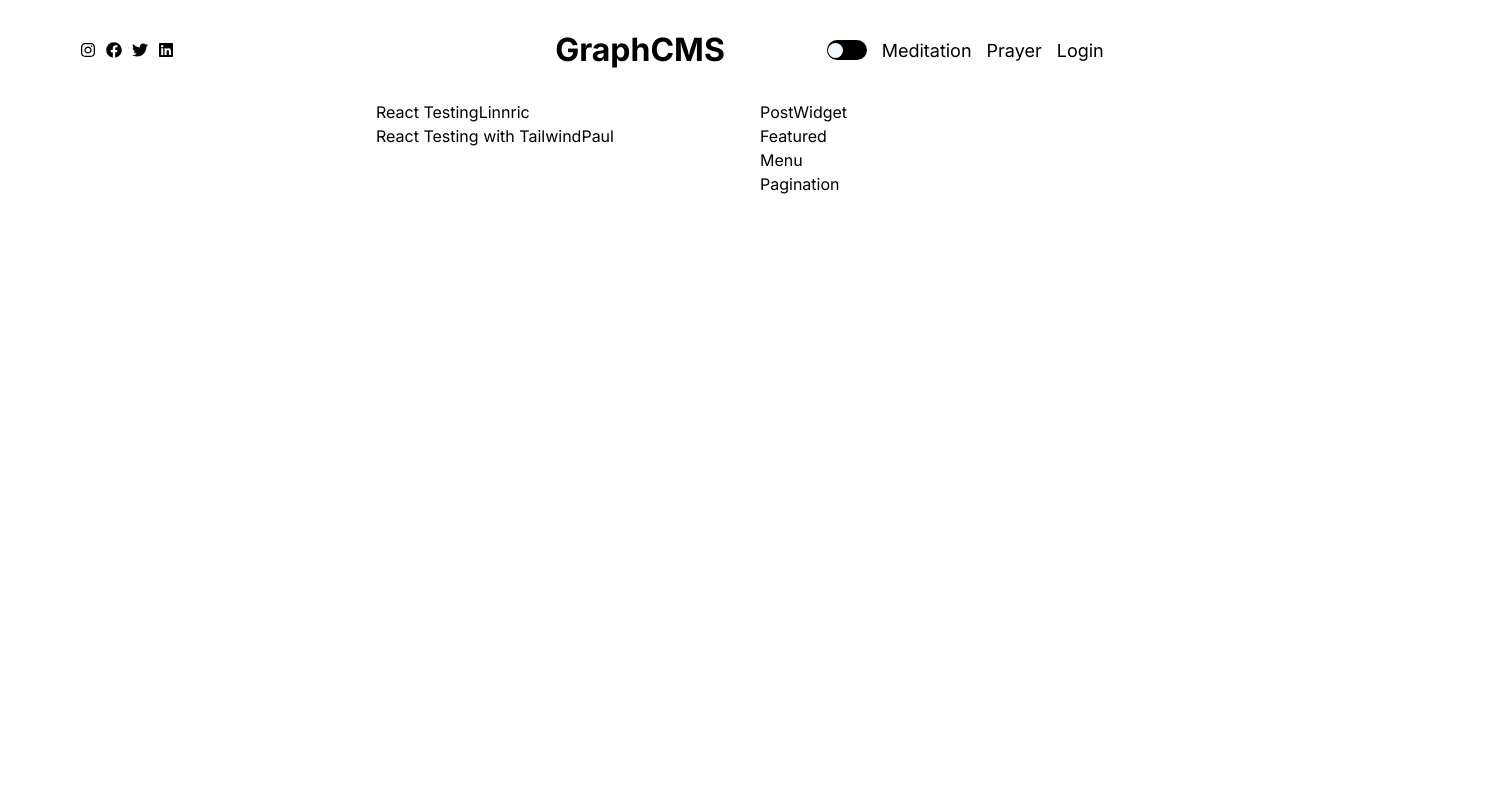
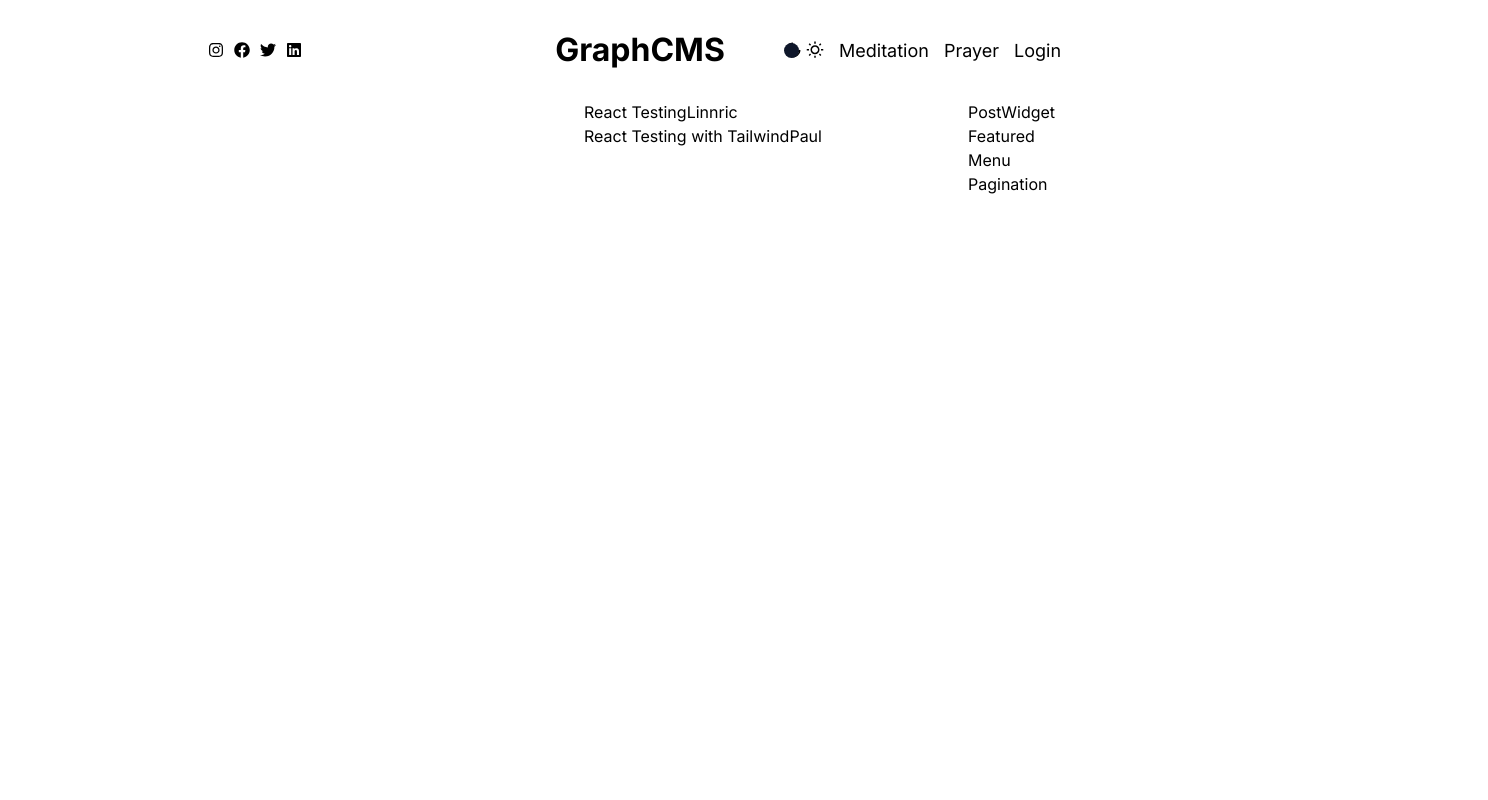
Before and after one commit to DavisKiprotich/Blog_Website, a Next.js app: page / in a window 1280 px wide. Shown: the top 800 px of the page, 1488 px wide, since content can reach past the window. Built offline with nearby package versions, Linux system fonts and the light colour scheme.

Commit message:
Reverting to vanilla css

```diff
--- a/components/ThemeToggler.jsx
+++ b/components/ThemeToggler.jsx
@@ -16,7 +16,11 @@ const ThemeToggler = () => {
   return (
     <div className={styles.container} onClick={toggle}>
       <FiMoon className='w-14px h-14px fill-blue-500' />
-      <div className={styles.ball}></div>
+      <div className={styles.ball} style={
+        theme === 'dark'
+        ? { backgroundColor: '#fff' }
+        : { backgroundColor: '#0f172a'}
+        }></div>
       <MdOutlineWbSunny className='w-14px h-14px fill-#ffc400-500' />
     </div>
   )
--- a/components/index.js
+++ b/components/index.js
@@ -6,7 +6,6 @@ export { default as Featured } from './Featured'
 export { default as CardList } from './CardList'
 export { default as ThemeToggler } from './ThemeToggler'
 export { default as AuthLinks} from './AuthLinks'
-export { default as Navbar } from './Navbar'
 export { default as Layout } from '../src/app/layout'
 export { default as Header } from './Header'
 export { default as Footer } from './Footer'
--- a/components/styles/themeToggler.module.css
+++ b/components/styles/themeToggler.module.css
@@ -6,14 +6,11 @@
     display: flex;
     align-items: center;
     justify-content: space-between;
-    background-color: black;
     position: relative;
 }
 .ball{
     width: 15px;
     height: 15px;
     border-radius: 50%;
-    background-color: aliceblue;
     position: absolute;
-    left: 1px;
 }
--- a/src/app/globals.css
+++ b/src/app/globals.css
@@ -5,34 +5,27 @@
 
 @import url('https://fonts.googleapis.com/css2?family=Montserrat:wght@300;400;700&display=swap');
 
-
-:root{
+:root {
   --bg: white;
   --textColor: black;
   --softBg: #f0f0f0;
   --softTextColor: #626262;
 }
-html,
-body {
+
+* {
   padding: 0;
   margin: 0;
-  font-family: 'Montserrat', sans-serif;
-  &:before{
-    content:'';
-    content: "";
-    width: 100%;
-    height: 100vh;
-    /* background: linear-gradient(to right bottom, #6d327c, #485DA6, #00a1ba, #01b18e, #32b37b); */
-    /* background: #D3D3D3; */
-    /* background-image: url("../public/bg.jpg"); */
-    position: fixed;
-    left: 0;
-    top: 0;
-    z-index: -1;
-    background-position: 50% 50%;
-    background-repeat: no-repeat;
-    background-size: cover;
-  }
+  box-sizing: border-box;
+}
+
+body {
+  max-width: 100vw;
+  overflow-x: hidden;
+}
+
+a {
+  color: inherit;
+  text-decoration: none;
 }
 
 .dark{
@@ -42,8 +35,18 @@ body {
   --softTextColor: #a6a6a6;
 }
 
+.light {
+  --bg: white;
+  --textColor: black;
+  --softBg: #f0f0f0;
+  --softTextColor: #626262;
+}
+
 .container{
   min-height: 100vh;
+  width: 100vw;
+  margin: 0;
+  padding: 0;
   background-color: var(--bg);
   color: var(--textColor);
 }
@@ -58,6 +61,43 @@ body {
 .text-shadow{
   text-shadow: 0px 2px 0px rgb(0 0 0 / 30%);
 }
+
+@media screen and (max-width: 1536px) {
+  .wrapper {
+    max-width: 1366px;
+  }
+}
+@media screen and (max-width: 1280px) {
+  .wrapper {
+    max-width: 1024px;
+  }
+}
+@media screen and (max-width: 1024px) {
+  .wrapper {
+    max-width: 768px;
+    padding-left: 40px;
+    padding-right: 40px;
+  }
+}
+@media screen and (max-width: 768px) {
+  .wrapper {
+    max-width: 640px;
+  }
+}
+@media screen and (max-width: 640px) {
+  .wrapper {
+    max-width: 475px;
+  }
+}
+
+.ql-container{
+  font-size: 28px !important;
+}
+
+.quill > .ql-container > .ql-editor.ql-blank::before{
+  color: #b3b3b1;
+}
+
 
 .adjacent-post{
   & .arrow-btn{
--- a/src/app/layout.jsx
+++ b/src/app/layout.jsx
@@ -19,9 +19,9 @@ export default function RootLayout({ children }) {
           <ThemeProvider>
             <div className="container">
               <div className="wrapper">
-              <Header />
-              {children}
-              <Footer />
+                <Header />
+                {children}
+                <Footer />
               </div>
             </div>
           </ThemeProvider>
```
